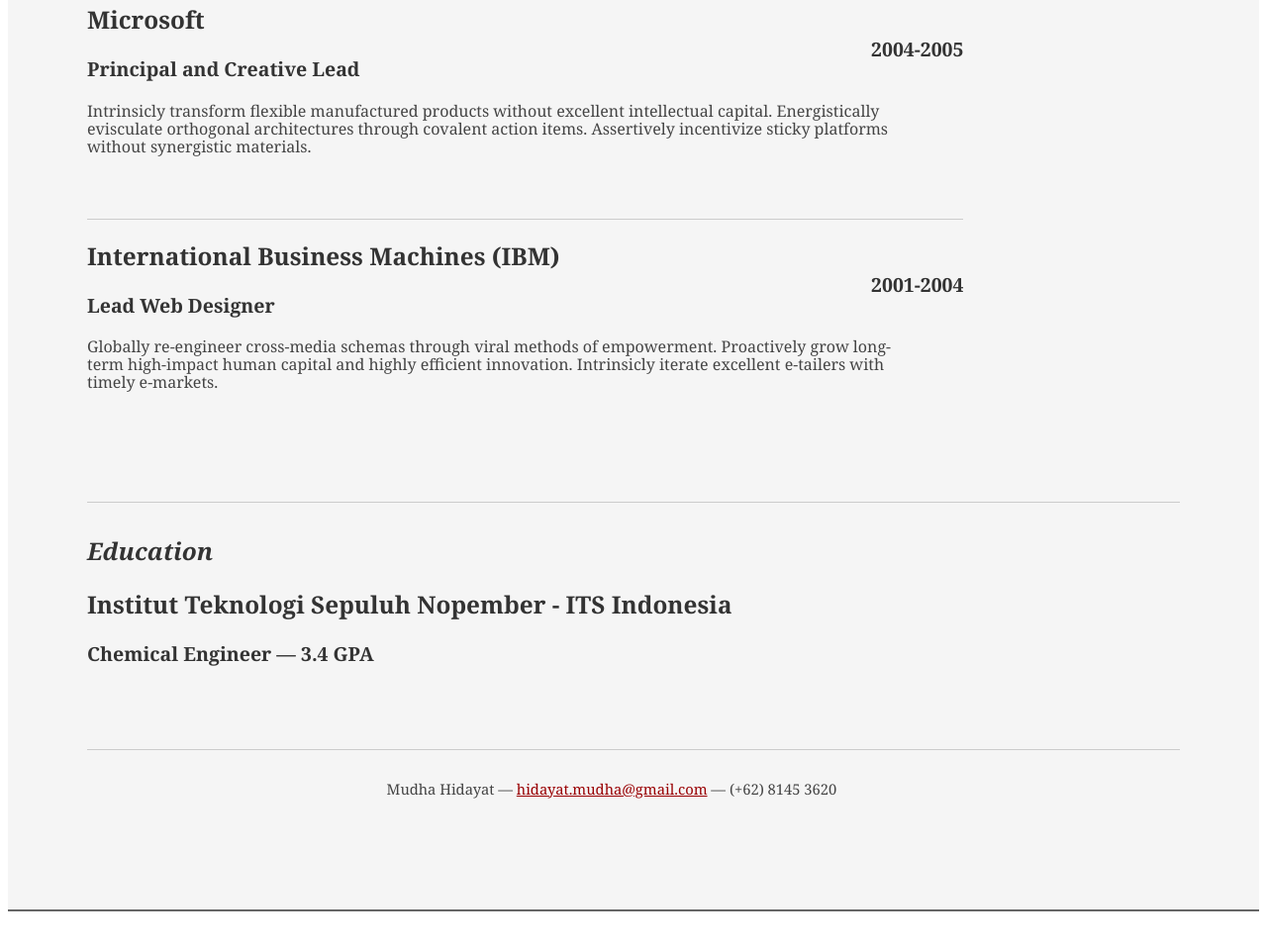
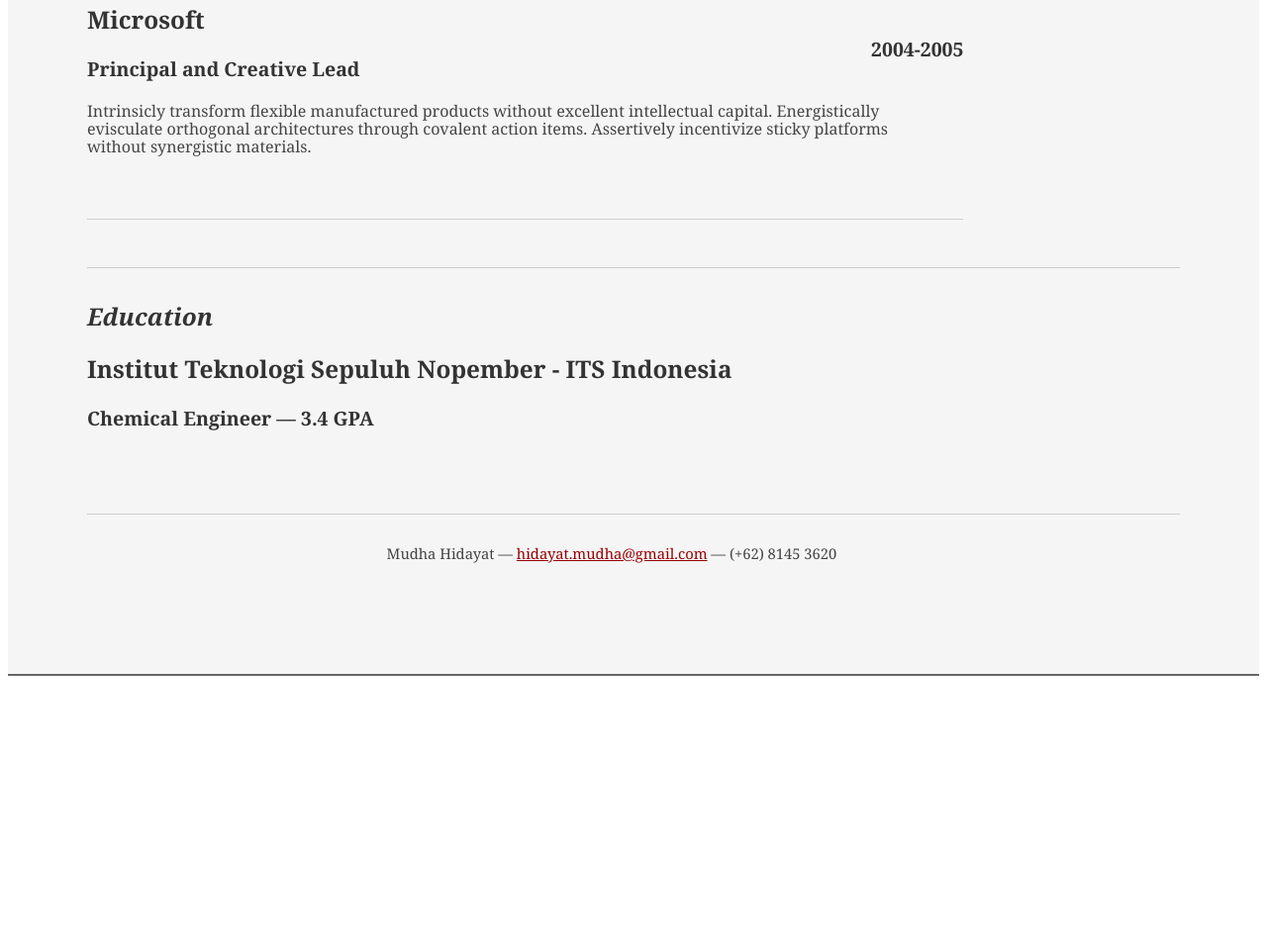
Before and after one commit to elout-project/heroku, a website: page srt-resume.html in a window 1280 px wide. Shown: the part 1692-2651 px from the top of the page at 99% size. After the commit the page ends 2455 px from the top, so only its background shows below. Drawn offline with Linux system fonts and the light colour scheme; a small style sheet from the web is missing.

Commit message:
dissable CV

```diff
--- a/index.js
+++ b/index.js
@@ -8,8 +8,11 @@
     res.send('His is my first deployment to heroku, very statisfiying . Thank heroku')
 })
 app.get('/',(req,res)=>{
-    res.sendFile(path.join(__dirname +'/srt-resume.html'))
+    res.send('Hai there . . . keep this world in peace')
 })
+// app.get('/',(req,res)=>{
+//     res.sendFile(path.join(__dirname +'/srt-resume.html'))
+// })
 
 app.use('/',(req,res)=>{
     res.send('404 Error, Not found')
--- a/srt-resume.html
+++ b/srt-resume.html
@@ -9,6 +9,7 @@
 	<meta name="description" content="" />
 
 	<link rel="stylesheet" type="text/css" href="http://yui.yahooapis.com/2.7.0/build/reset-fonts-grids/reset-fonts-grids.css" media="all" />
+
 	<style>
 		.msg { padding: 10px; background: #222; position: relative; }
 		.msg h1 { color: #fff;  }
@@ -189,13 +190,6 @@
 							</div>
 
 
-							<div class="job last">
-								<h2>International Business Machines (IBM)</h2>
-								<h3>Lead Web Designer</h3>
-								<h4>2001-2004</h4>
-								<p>Globally re-engineer cross-media schemas through viral methods of empowerment. Proactively grow long-term high-impact human capital and highly efficient innovation. Intrinsicly iterate excellent e-tailers with timely e-markets.</p>
-							</div>
-
 						</div><!--// .yui-u -->
 					</div><!--// .yui-gf -->
 
```
